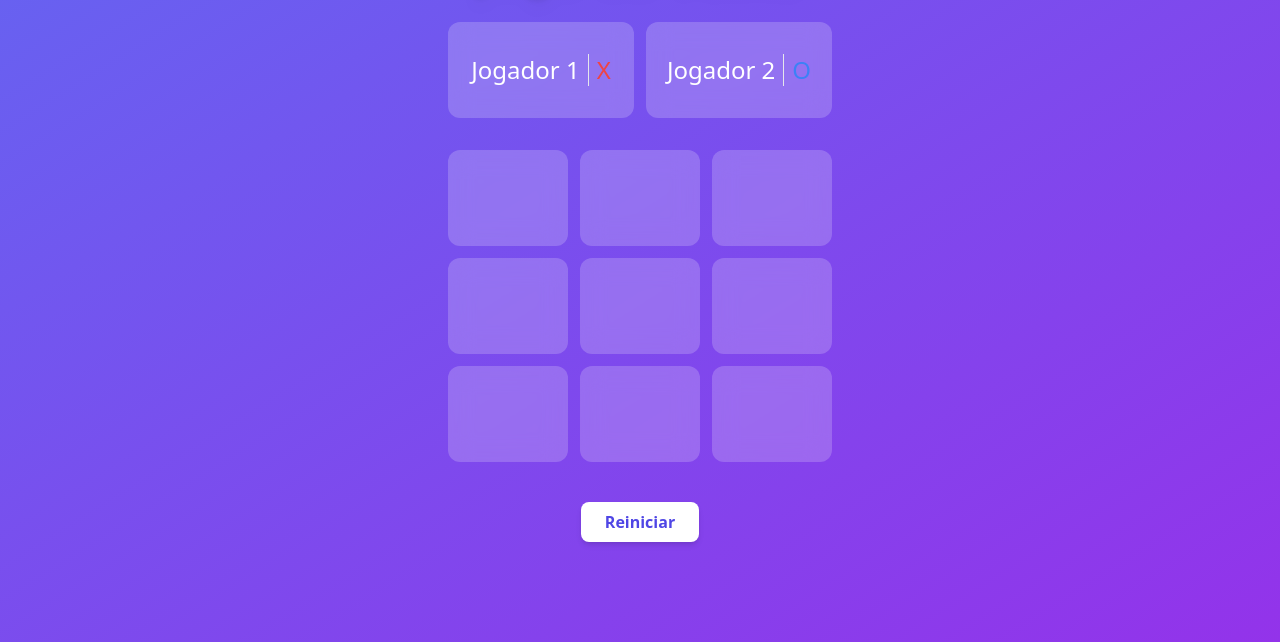
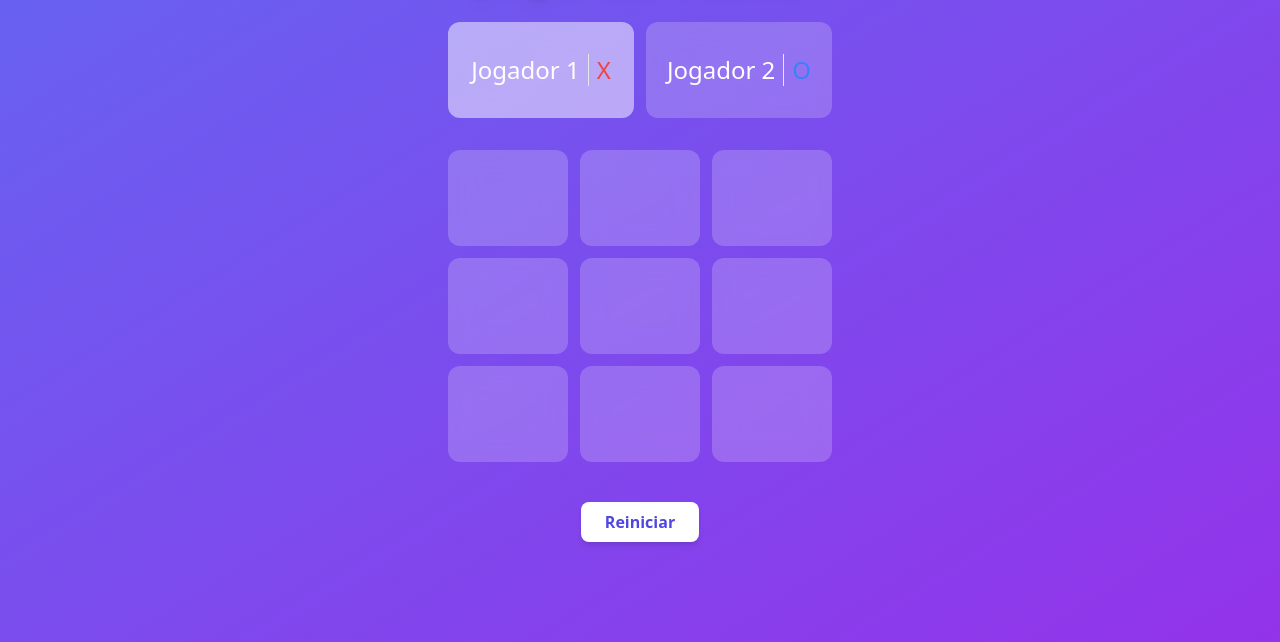
Before and after one commit to LucasDSJ/jogo-da-velha-web, a plain HTML site: page index.html in a window 1280 px wide. Shown: the part 158-800 px from the top of the page. Drawn offline with nearby package versions, Linux system fonts and the light colour scheme.

Commit message:
Alteração no caminho para o arquivo js
Neste commit foi ajustado o caminho do script no final do programa que chama o script principal, pois foi alterado o nome do script principal do programa, de script.js para jogo-da-velha.js.

```diff
--- a/index.html
+++ b/index.html
@@ -78,6 +78,6 @@
         </div>
     </div>
 
-    <script src="script.js"></script>
+    <script src="jogo-da-velha.js"></script>
 </body>
 </html>
```
